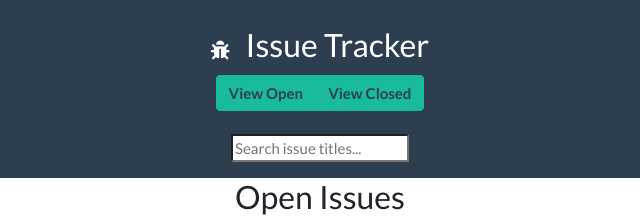
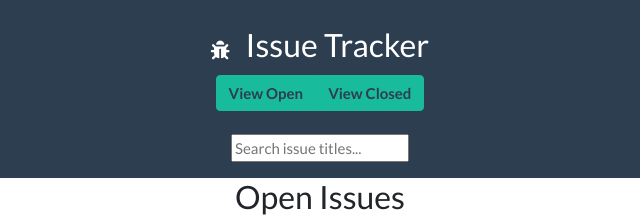
Before and after one commit to stennity8/issue-tracker-frontend, a website built with webpack: page index.html in a window 1280 px wide. Shown: the top 222 px of the page, 320-960 px from the left. Built offline with nearby package versions, Linux system fonts and the light colour scheme; files whose address does not match are found by name; a web font is replaced by a local one.

Commit message:
Changed search bar to type text due to compatability concerns with type search.

```diff
--- a/index.html
+++ b/index.html
@@ -26,7 +26,7 @@
       </div>
       <br>
       <div>
-        <input type="search" name="search-title" id="search-title" placeholder="Search issue titles...">
+        <input type="text" name="search-title" id="search-title" placeholder="Search issue titles...">
       </div>
     </div>
   </nav>
```
